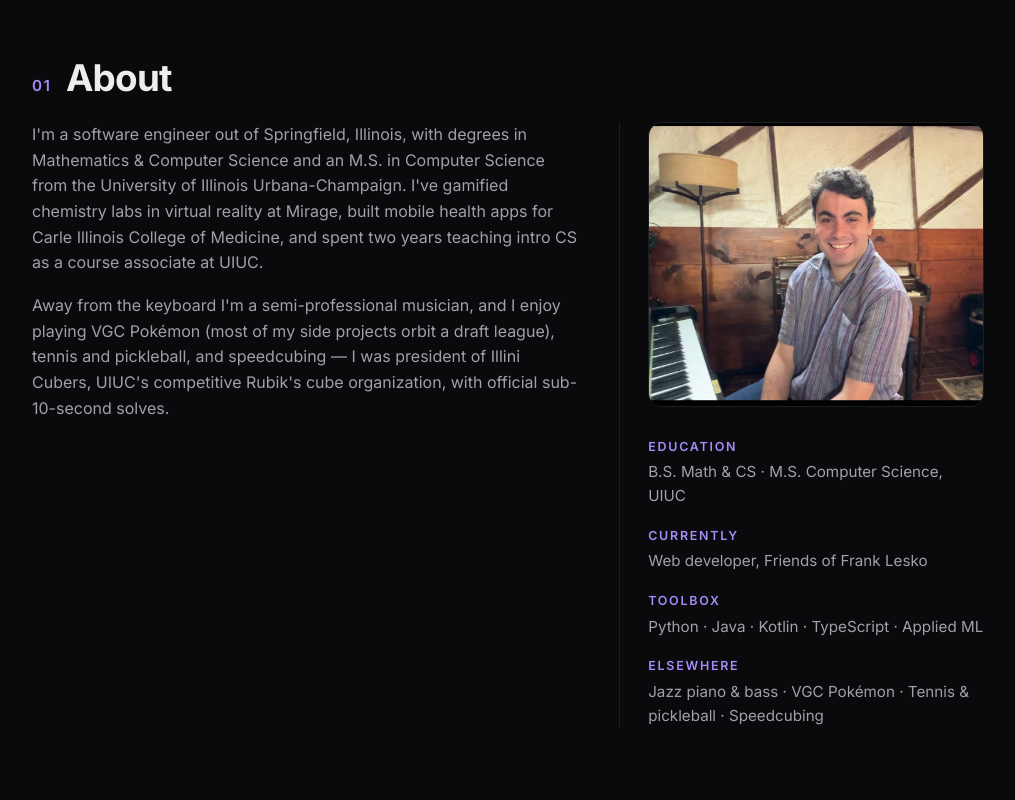
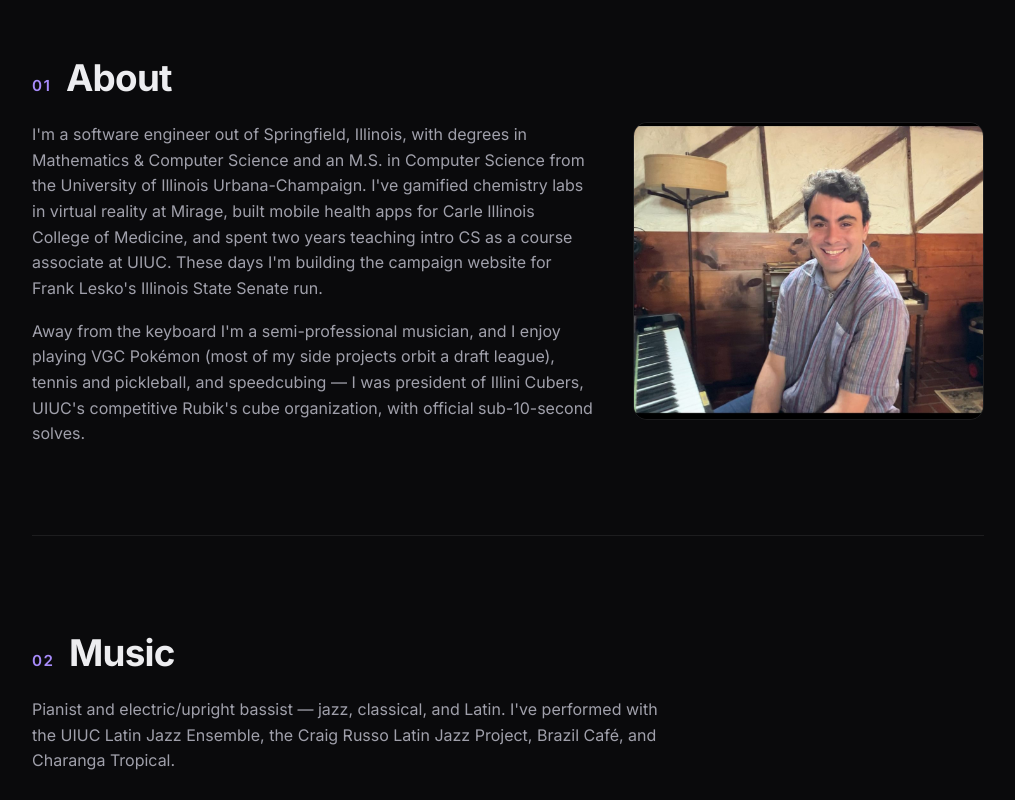
Before and after one commit to Ulico/ulico.github.io, a React (Vite) app: page / in a window 1280 px wide. Shown: the part 780-1580 px from the top of the page, without its empty margins (132-1147 px from the left). Built offline with nearby package versions, Linux system fonts and the light colour scheme.

Commit message:
Simplify About section and mention Lesko campaign
- Remove quick-facts sidebar; photo now sits beside the prose
- Note current campaign website work in the About text
- Move Friends of Frank Lesko card out of first position

```diff
--- a/src/App.css
+++ b/src/App.css
@@ -252,9 +252,25 @@ main {
 
 .about-grid {
   display: grid;
-  grid-template-columns: 1.5fr 1fr;
+  grid-template-columns: 1.6fr 1fr;
   gap: 2.5rem;
   align-items: start;
+}
+
+.about-photo {
+  width: 100%;
+  border-radius: 14px;
+  border: 1px solid var(--border);
+}
+
+@media (max-width: 720px) {
+  .about-grid {
+    grid-template-columns: 1fr;
+  }
+}
+
+.about-prose {
+  max-width: 42rem;
 }
 
 .about-prose p {
@@ -264,52 +280,6 @@ main {
 
 .about-prose p:last-child {
   margin-bottom: 0;
-}
-
-.about-side {
-  border-left: 1px solid var(--border);
-  padding-left: 1.75rem;
-}
-
-.about-photo {
-  width: 100%;
-  border-radius: 14px;
-  border: 1px solid var(--border);
-  margin-bottom: 1.4rem;
-}
-
-.about-facts {
-  margin: 0;
-  display: flex;
-  flex-direction: column;
-  gap: 1.1rem;
-}
-
-.fact dt {
-  font-size: 0.78rem;
-  font-weight: 600;
-  letter-spacing: 0.14em;
-  text-transform: uppercase;
-  color: var(--accent);
-  margin-bottom: 0.2rem;
-}
-
-.fact dd {
-  margin: 0;
-  font-size: 0.95rem;
-  color: var(--text-secondary);
-}
-
-@media (max-width: 720px) {
-  .about-grid {
-    grid-template-columns: 1fr;
-  }
-  .about-side {
-    border-left: none;
-    padding-left: 0;
-    border-top: 1px solid var(--border);
-    padding-top: 1.5rem;
-  }
 }
 
 /* ---------- Music ---------- */
--- a/src/App.tsx
+++ b/src/App.tsx
@@ -14,14 +14,6 @@ type Project = {
 }
 
 const projects: Project[] = [
-  {
-    name: 'Friends of Frank Lesko',
-    description:
-      'Campaign website for an Illinois State Senate campaign — platform, FAQ, volunteer sign-up, and donations. Hand-built with plain HTML, CSS, and JavaScript.',
-    language: 'JavaScript',
-    languageColor: '#F1E05A',
-    repo: 'https://margaron.net/friendsoffranklesko',
-  },
   {
     name: 'Porygon3',
     description:
@@ -41,6 +33,14 @@ const projects: Project[] = [
       href: 'https://ulico-pokemonteamsheetgenerator-app-ukjjki.streamlit.app/',
       label: 'Live app',
     },
+  },
+  {
+    name: 'Friends of Frank Lesko',
+    description:
+      'Campaign website for an Illinois State Senate campaign — platform, FAQ, volunteer sign-up, and donations. Hand-built with plain HTML, CSS, and JavaScript.',
+    language: 'JavaScript',
+    languageColor: '#F1E05A',
+    repo: 'https://margaron.net/friendsoffranklesko',
   },
   {
     name: 'SBL Hub',
@@ -262,7 +262,7 @@ function App() {
             <p className="hero-eyebrow reveal">Musician · Software Engineer</p>
             <h1 className="hero-title reveal">Adrian Russo</h1>
             <p className="hero-sub reveal">
-              I build software — from Discord bots to VR chemistry labs — and play jazz piano and
+              I build software — from websites to Python apps — and play jazz piano and
               bass. Mathematics &amp; CS at the University of Illinois, M.S. in Computer Science.
             </p>
             <div className="hero-actions reveal">
@@ -289,7 +289,8 @@ function App() {
                 &amp; Computer Science and an M.S. in Computer Science from the University of
                 Illinois Urbana-Champaign. I've gamified chemistry labs in virtual reality at
                 Mirage, built mobile health apps for Carle Illinois College of Medicine, and
-                spent two years teaching intro CS as a course associate at UIUC.
+                spent two years teaching intro CS as a course associate at UIUC. These days I'm
+                building the campaign website for Frank Lesko's Illinois State Senate run.
               </p>
               <p>
                 Away from the keyboard I'm a semi-professional musician, and I enjoy playing
@@ -298,27 +299,12 @@ function App() {
                 competitive Rubik's cube organization, with official sub-10-second solves.
               </p>
             </div>
-            <div className="about-side reveal">
-              <img className="about-photo" src={pianoSmile} alt="Adrian at the piano" loading="lazy" />
-              <dl className="about-facts">
-              <div className="fact">
-                <dt>Education</dt>
-                <dd>B.S. Math &amp; CS · M.S. Computer Science, UIUC</dd>
-              </div>
-              <div className="fact">
-                <dt>Currently</dt>
-                <dd>Web developer, Friends of Frank Lesko</dd>
-              </div>
-              <div className="fact">
-                <dt>Toolbox</dt>
-                <dd>Python · Java · Kotlin · TypeScript · Applied ML</dd>
-              </div>
-              <div className="fact">
-                <dt>Elsewhere</dt>
-                <dd>Jazz piano &amp; bass · VGC Pokémon · Tennis &amp; pickleball · Speedcubing</dd>
-              </div>
-              </dl>
-            </div>
+            <img
+              className="about-photo reveal"
+              src={pianoSmile}
+              alt="Adrian at the piano"
+              loading="lazy"
+            />
           </div>
         </section>
 
```
